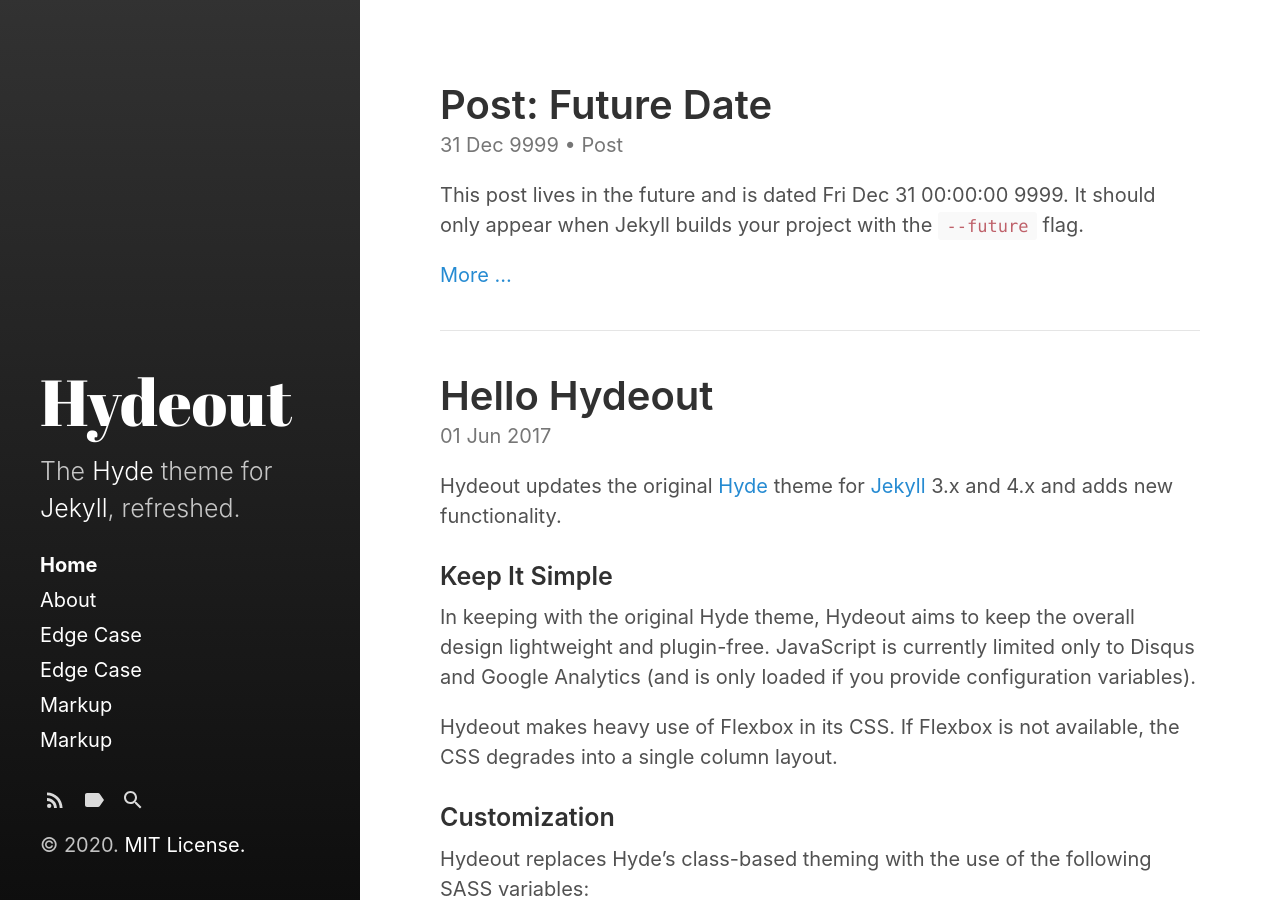
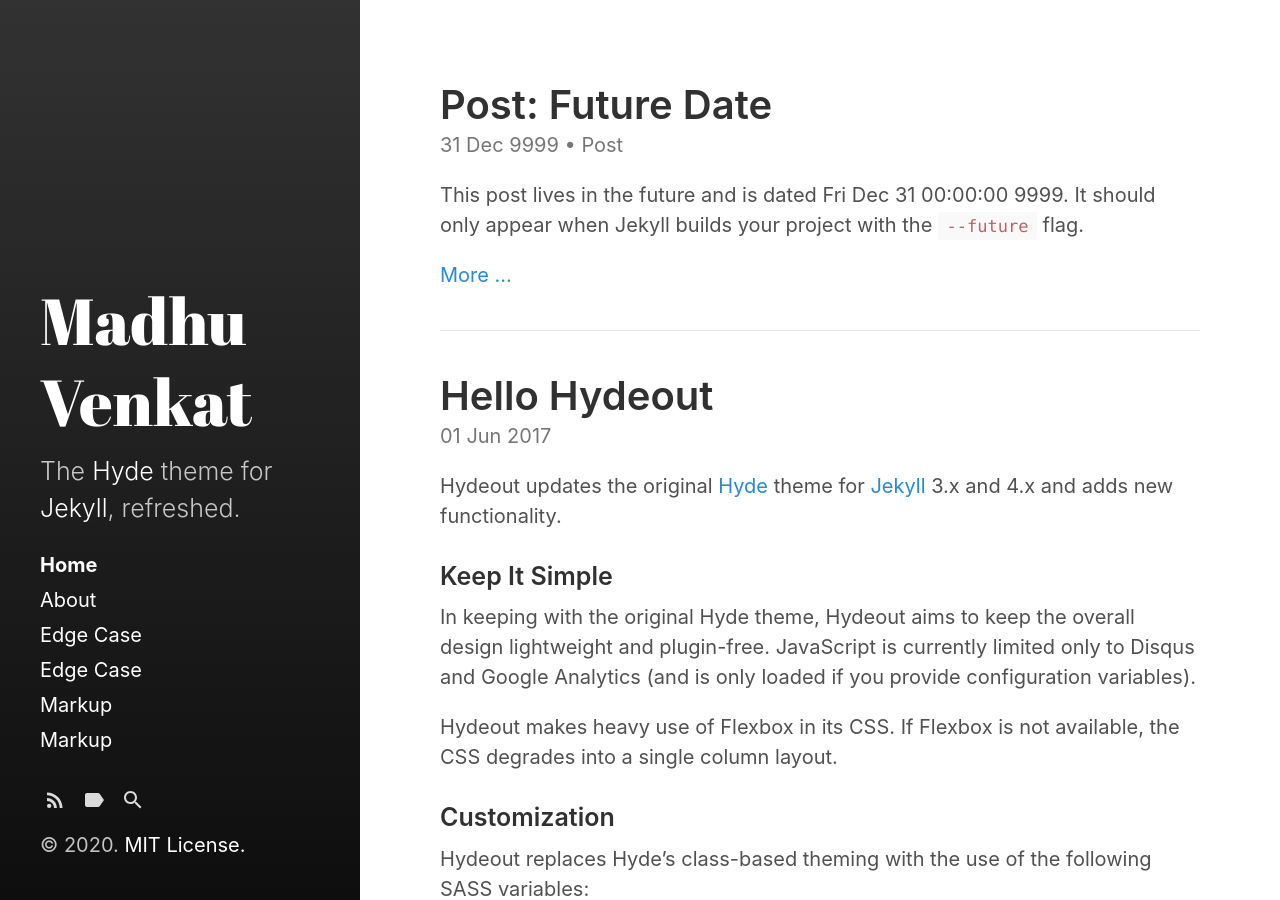
Before and after one commit to madhuvenkatk/blog, a Jekyll site: the page built from index.html, in a window 1280 px wide and 900 px high. Built offline with Jekyll 4.4.1, drawn with Linux system fonts in a browser that asks for light colours; the list of posts is cut into pages by our own code.

```diff
--- a/_config.yml
+++ b/_config.yml
@@ -3,7 +3,7 @@
 highlighter:      rouge
 remote_theme: fongandrew/hydeout
 # Setup
-title:            Hydeout
+title:            Madhu Venkat
 tagline:          'A Jekyll theme'
 description:      'The <a href="http://hyde.getpoole.com" target="_blank">Hyde</a> theme for <a href="http://jekyllrb.com" target="_blank">Jekyll</a>, refreshed.'
 url:              https://fongandrew.github.io
@@ -15,8 +15,8 @@
                   # sidebar_blog_link below.
 
 author:
-  name:           'Andrew Fong'
-  url:            https://twitter.com/fongandrewc
+  name:           'Madhu Venkat'
+  url:            https://twitter.com/madhuragav
 
 paginate:         5
 # paginate_path:    '/page:num'
```
